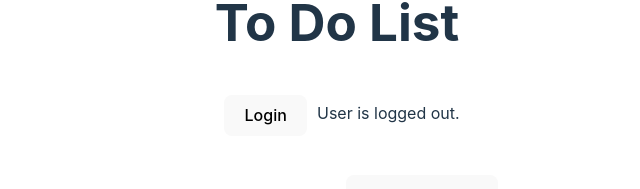
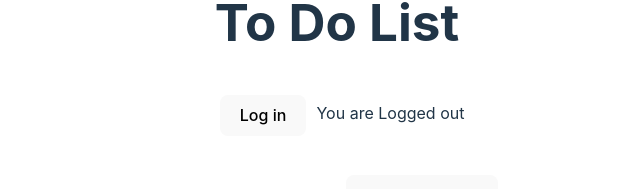
Before and after one commit to OnkurLal/notes-app, a React (Vite) app: page / in a window 1280 px wide. Shown: the part 144-333 px from the top of the page, without its empty margins (303-943 px from the left). Built offline with nearby package versions, Linux system fonts and the light colour scheme.

Commit message:
simplified login button

```diff
--- a/src/components/LoginButton.jsx
+++ b/src/components/LoginButton.jsx
@@ -2,22 +2,15 @@ import React, {useState} from 'react';
 import './LoginButton.css'
 
 const LoginButton = () =>{
-    const [login, setLogin] = useState('Login',);
-    const [loginMessage, setLoginMessage] = useState('User is logged out.');
-    const handleLogin = (e) => {
-        if (e.target.name === 'userLogin'){
-            setLogin(prev => prev === 'Login' ? 'Logout' : 'Login');
-            setLoginMessage(prev => prev === 'User is logged out.' ? 'User is logged in.' : 'User is logged out.')
-        }
-    }
-    return(
-    <>
-        <div className="loginButton">
-            <button onClick = {handleLogin} name = 'userLogin'>{login}</button>
-            <p>{loginMessage}</p>
-        </div>
-    </>
-    )
+    const [user, setUser] = useState(false);
+    return (
+      <div className='loginButton'>
+        <button onClick={() => setUser(!user)}>
+          {user ? "Log out" : "Log in"}
+        </button>
+        <p>You are {user ? "Logged in" : "Logged out"}</p>
+      </div>
+      )
 }
 
 export default LoginButton;
```
